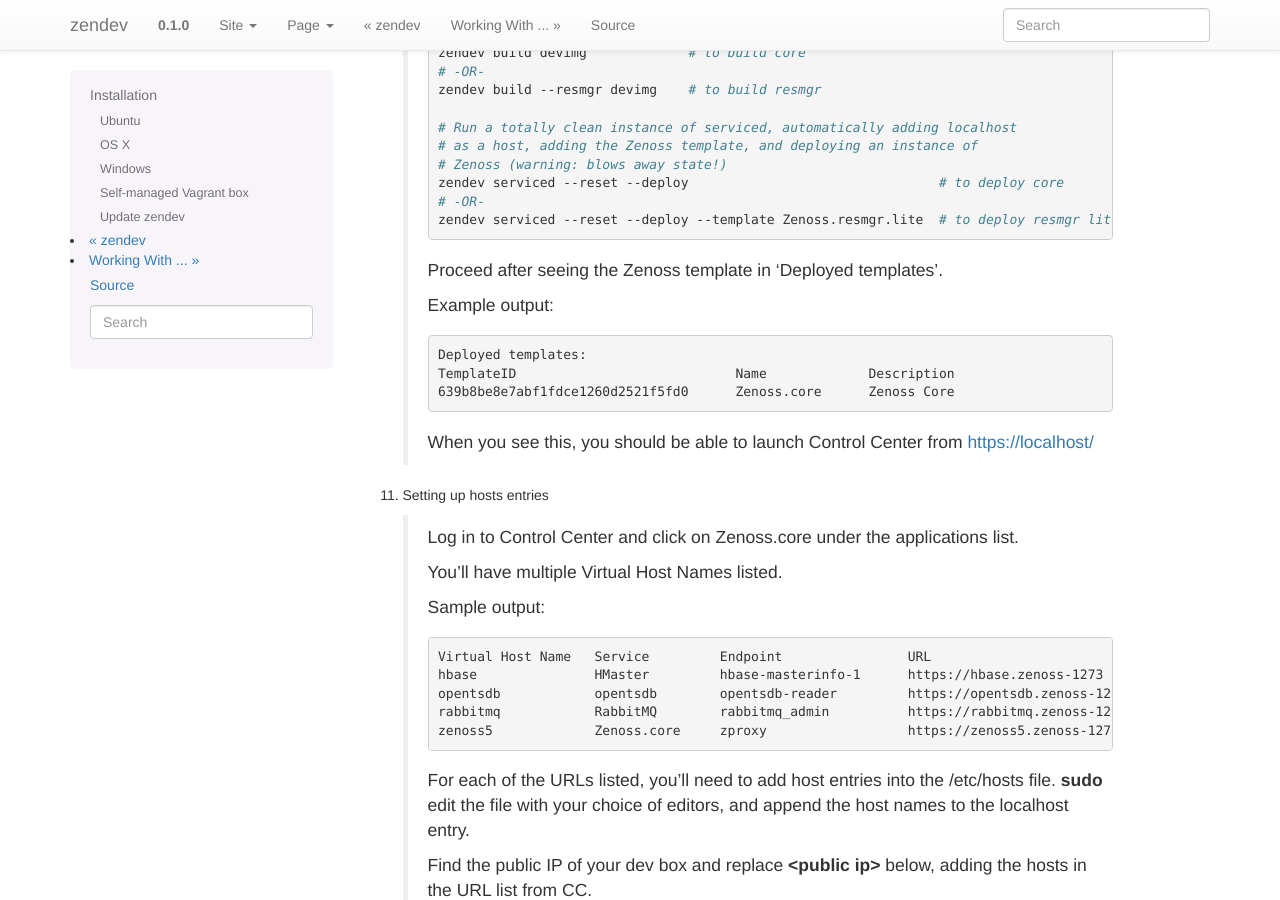
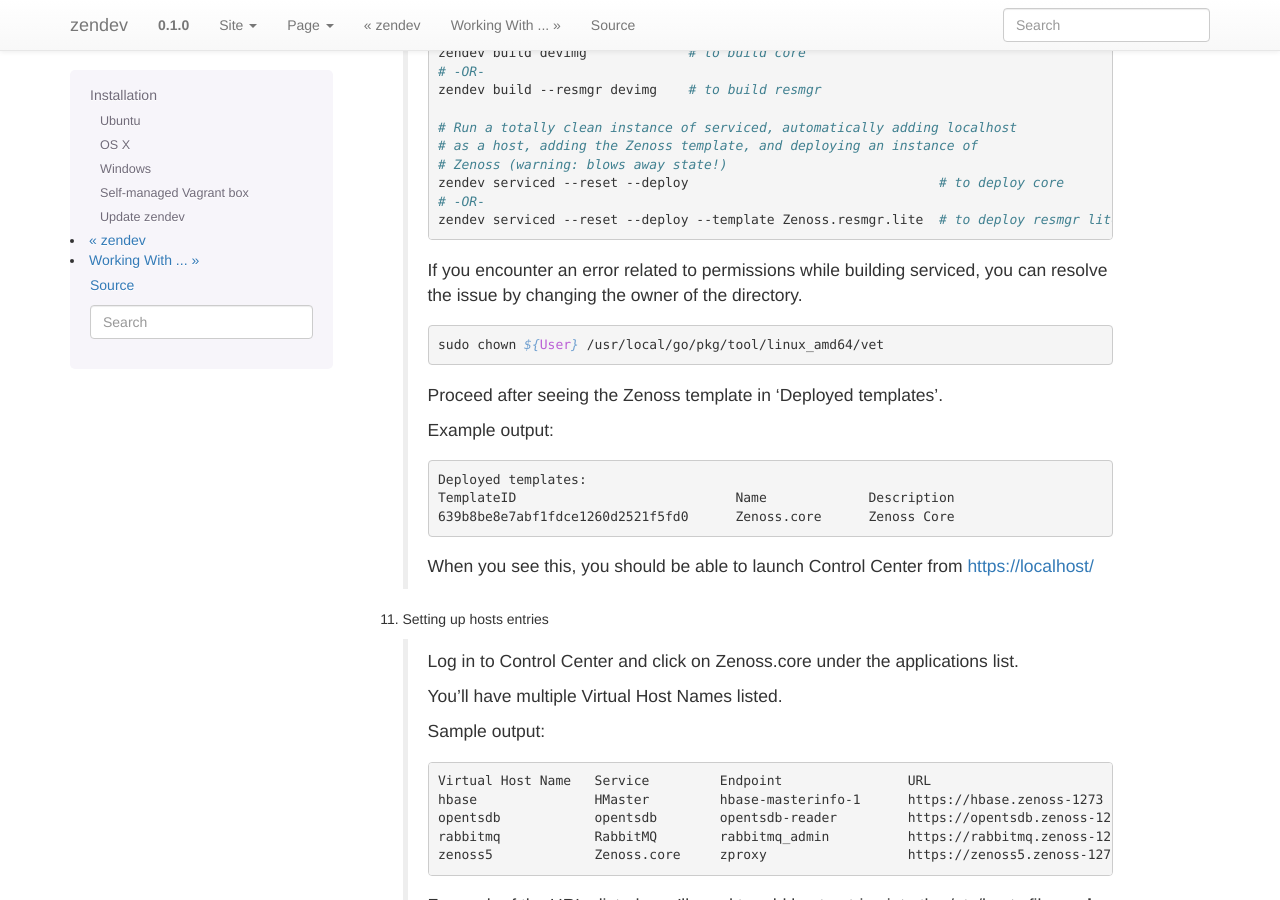
Before and after one commit to zenoss/zendev, a Sphinx documentation site: the page built from docs/installation.rst, in a window 1280 px wide and 900 px high, scrolled down 6130 px. Built offline with Sphinx 7.4.7, drawn with Linux system fonts in a browser that asks for light colours.

Commit message:
suggested fix for permissions issue encountered while building serviced

```diff
--- a/docs/installation.rst
+++ b/docs/installation.rst
@@ -334,6 +334,13 @@
         # -OR-
         zendev serviced --reset --deploy --template Zenoss.resmgr.lite  # to deploy resmgr lite
 
+    If you encounter an error related to permissions while building serviced, you can
+    resolve the issue by changing the owner of the directory.
+
+    .. code-block:: bash
+
+        sudo chown ${User} /usr/local/go/pkg/tool/linux_amd64/vet
+
     Proceed after seeing the Zenoss template in 'Deployed templates'.
 
     Example output:
```
